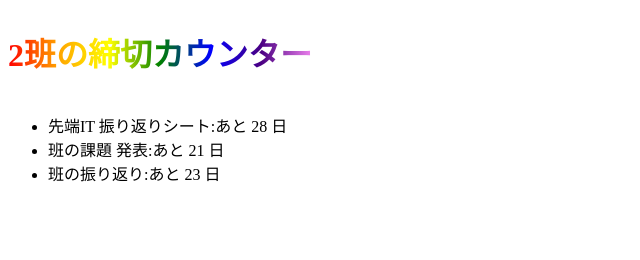
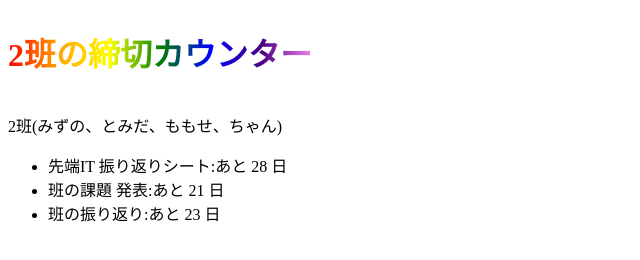
Before and after one commit to neec-sentan-it-2026/team02-deadline, a website: page public/index.html in a window 1280 px wide. Shown: the whole page, without its empty margins (0-640 px from the left). Drawn offline with Linux system fonts and the light colour scheme.

Commit message:
班員の名前を追加

```diff
--- a/public/index.html
+++ b/public/index.html
@@ -25,6 +25,8 @@
   </head>
   <body>
     <h1>2班の締切カウンター</h1>
+    <p>2班(みずの、とみだ、ももせ、ちゃん)
+    </p>
     <ul id="list"></ul>
     <script type="module">
       import { daysUntil } from "./deadline.js";
```
